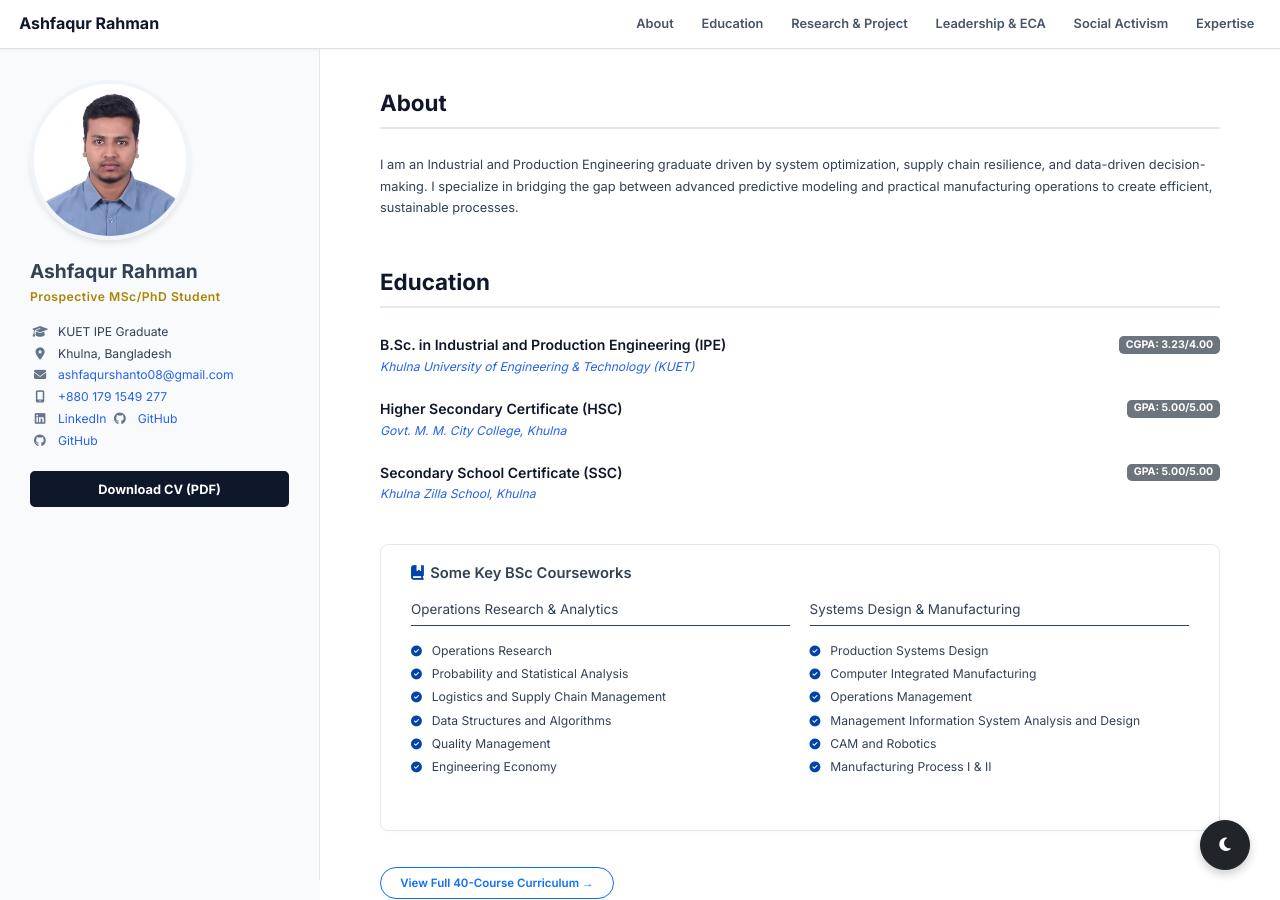
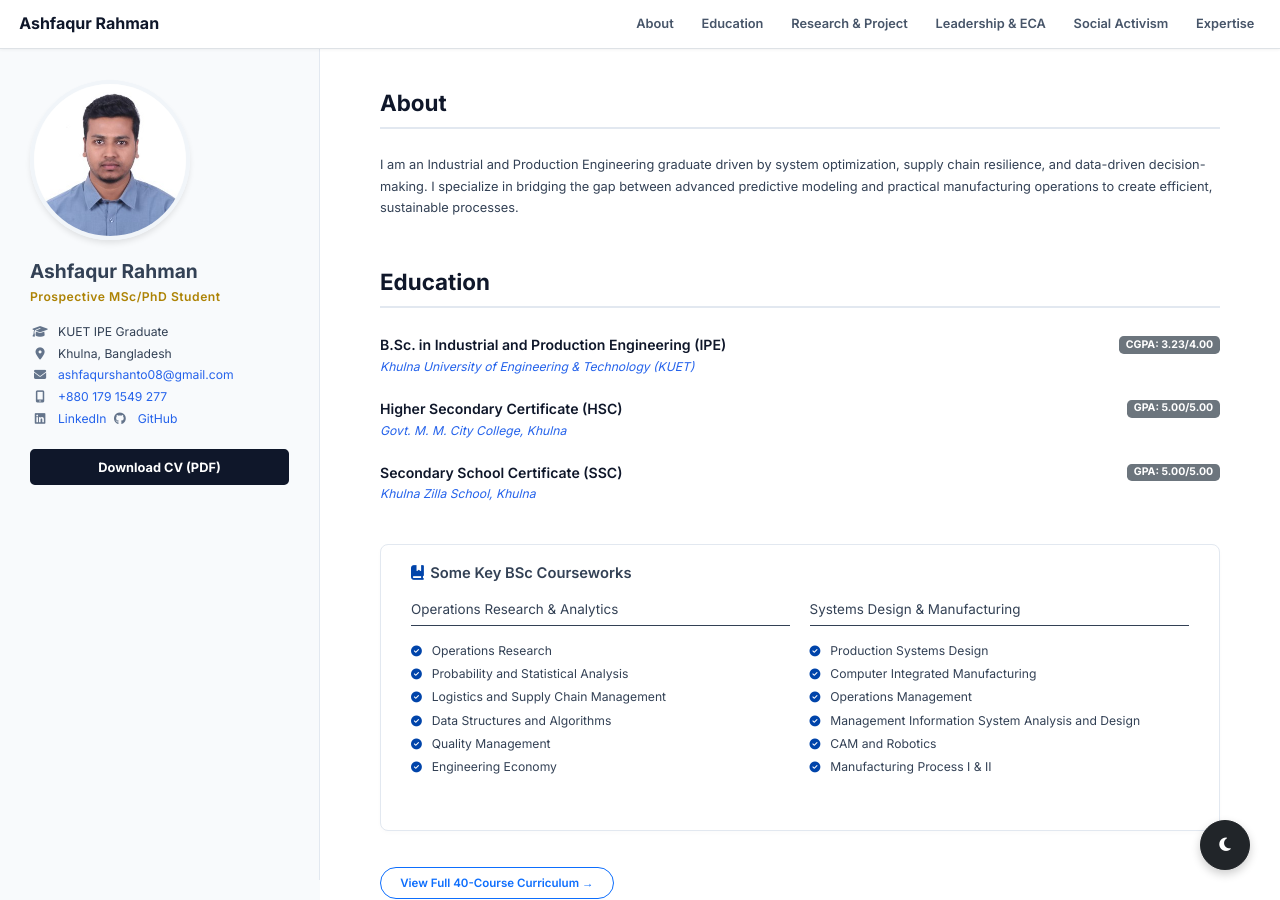
Before and after one commit to AshfaqurRahman99/AshfaqurRahman99.github.io, a Jekyll site: the page index.html, which Jekyll copies as it is, in a window 1280 px wide and 900 px high. Built offline with Jekyll 4.4.1, drawn with Linux system fonts in a browser that asks for light colours; a style sheet for code colours, icons or effects is not loaded.

Commit message:
Update index.html

```diff
--- a/index.html
+++ b/index.html
@@ -731,18 +731,16 @@
                         </div>
                         <div>
                             <a href="https://linkedin.com/in/ashfaqur-rahman-shanto" target="_blank">
-                                <i class="fa-brands fa-linkedin sidebar-icon"></i>LinkedIn
-                            </a>
+                                <i class="fa-brands fa-linkedin sidebar-icon"></i>LinkedIn    </a>
+                            <a href="https://github.com/AshfaqurRahman99" target="_blank">
+                                <i class="fa-brands fa-github sidebar-icon"></i>GitHub</a>
+                        </div>
+
+                        <!-- <div>
                             <a href="https://github.com/AshfaqurRahman99" target="_blank">
                                 <i class="fa-brands fa-github sidebar-icon"></i>GitHub
                             </a>
-                        </div>
-
-                        <div>
-                            <a href="https://github.com/AshfaqurRahman99" target="_blank">
-                                <i class="fa-brands fa-github sidebar-icon"></i>GitHub
-                            </a>
-                        </div>
+                        </div> -->
 
                         <!-- NEW: Google Scholar -->
                         <!-- <div>
```
